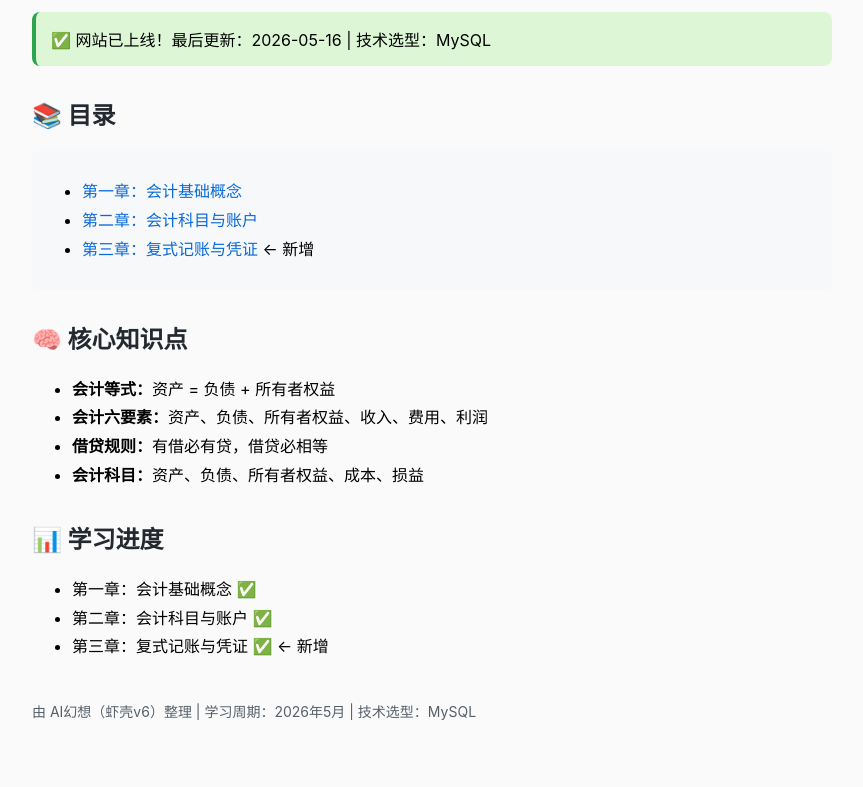
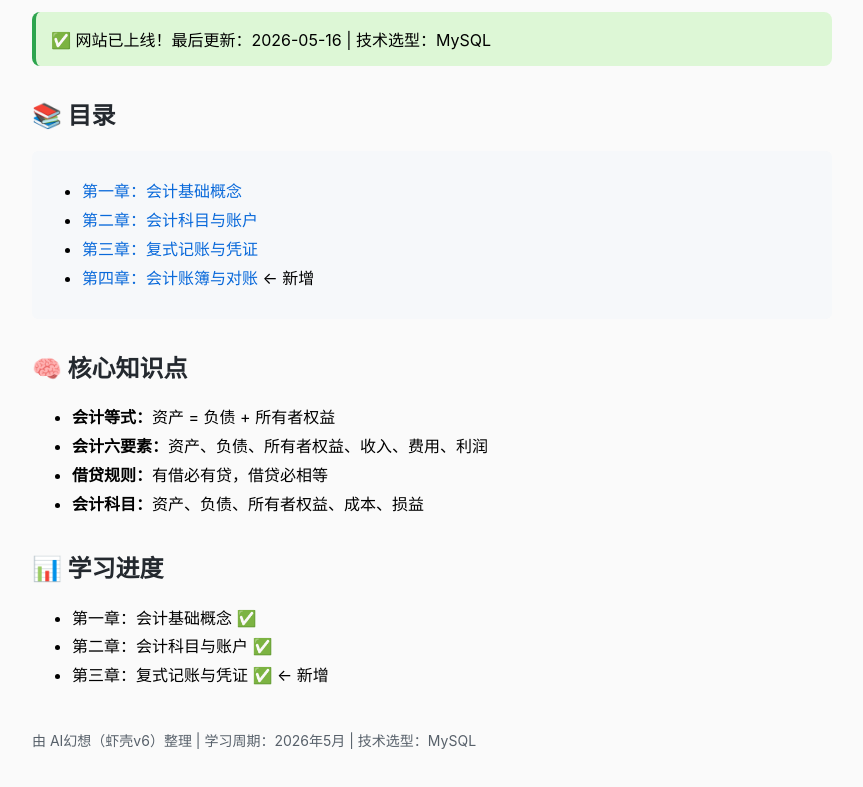
Before and after one commit to typ7668/accounting-notes-2026, a plain HTML site: page index.html in a window 1280 px wide. Shown: the part 107-894 px from the top of the page, without its empty margins (208-1071 px from the left). Before the commit the page ends 868 px from the top, so only its background shows below. Drawn offline with Linux system fonts and the light colour scheme.

Commit message:
第四章：会计账簿与对账 - 完成（含MySQL账簿表设计）

```diff
--- a/index.html
+++ b/index.html
@@ -25,7 +25,8 @@
         <ul>
             <li><a href="第一章_基础概念.html">第一章：会计基础概念</a></li>
             <li><a href="第二章_会计科目与账户.html">第二章：会计科目与账户</a></li>
-            <li><a href="第三章_复式记账法与会计凭证.html">第三章：复式记账与凭证</a> ← 新增</li>
+            <li><a href="第三章_复式记账法与会计凭证.html">第三章：复式记账与凭证</a></li>
+            <li><a href="第四章_会计账簿与对账.html">第四章：会计账簿与对账</a> ← 新增</li>
         </ul>
     </div>
     <h2>🧠 核心知识点</h2>
```
Also changed, not shown: 1 other file.
